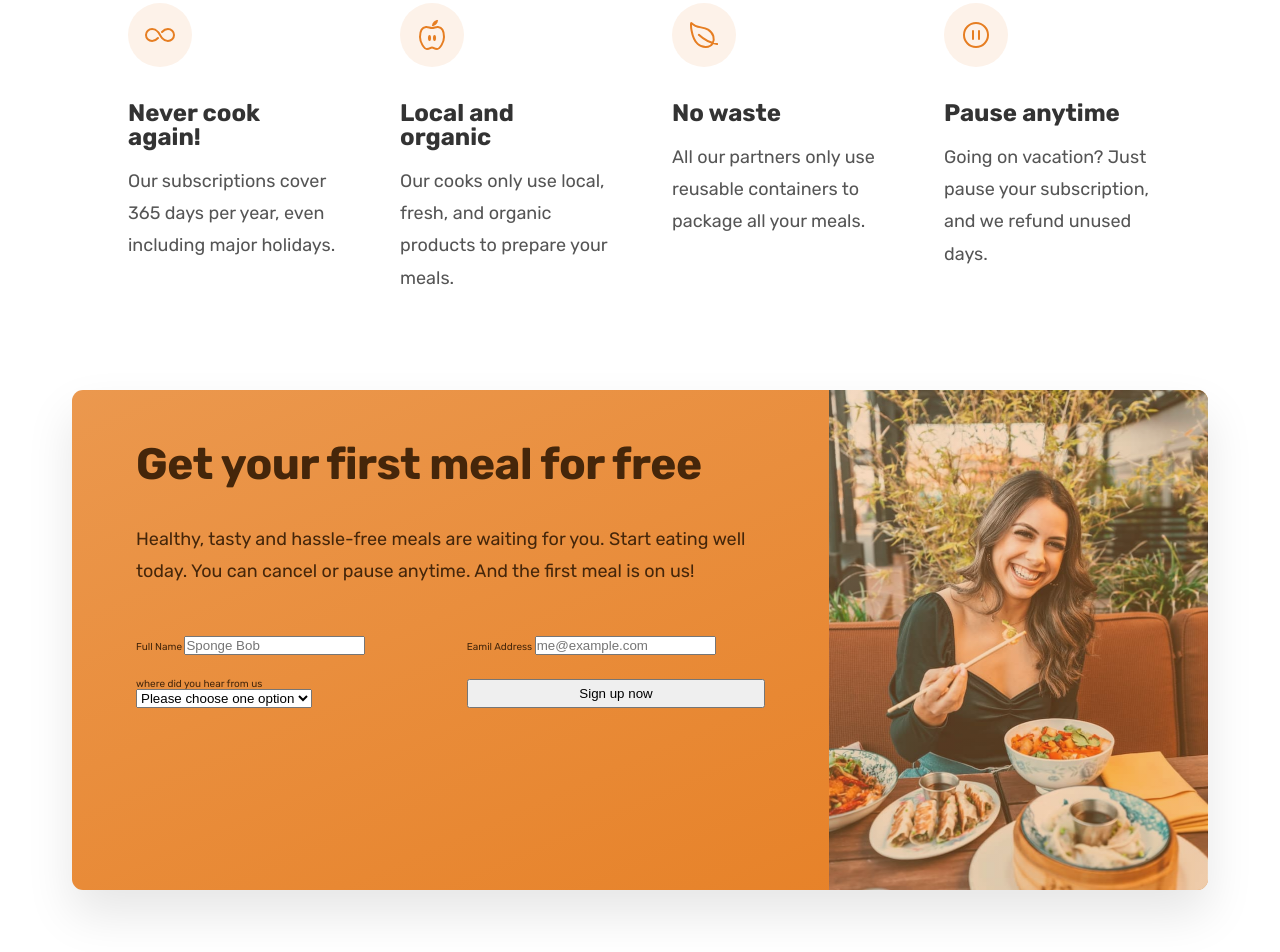
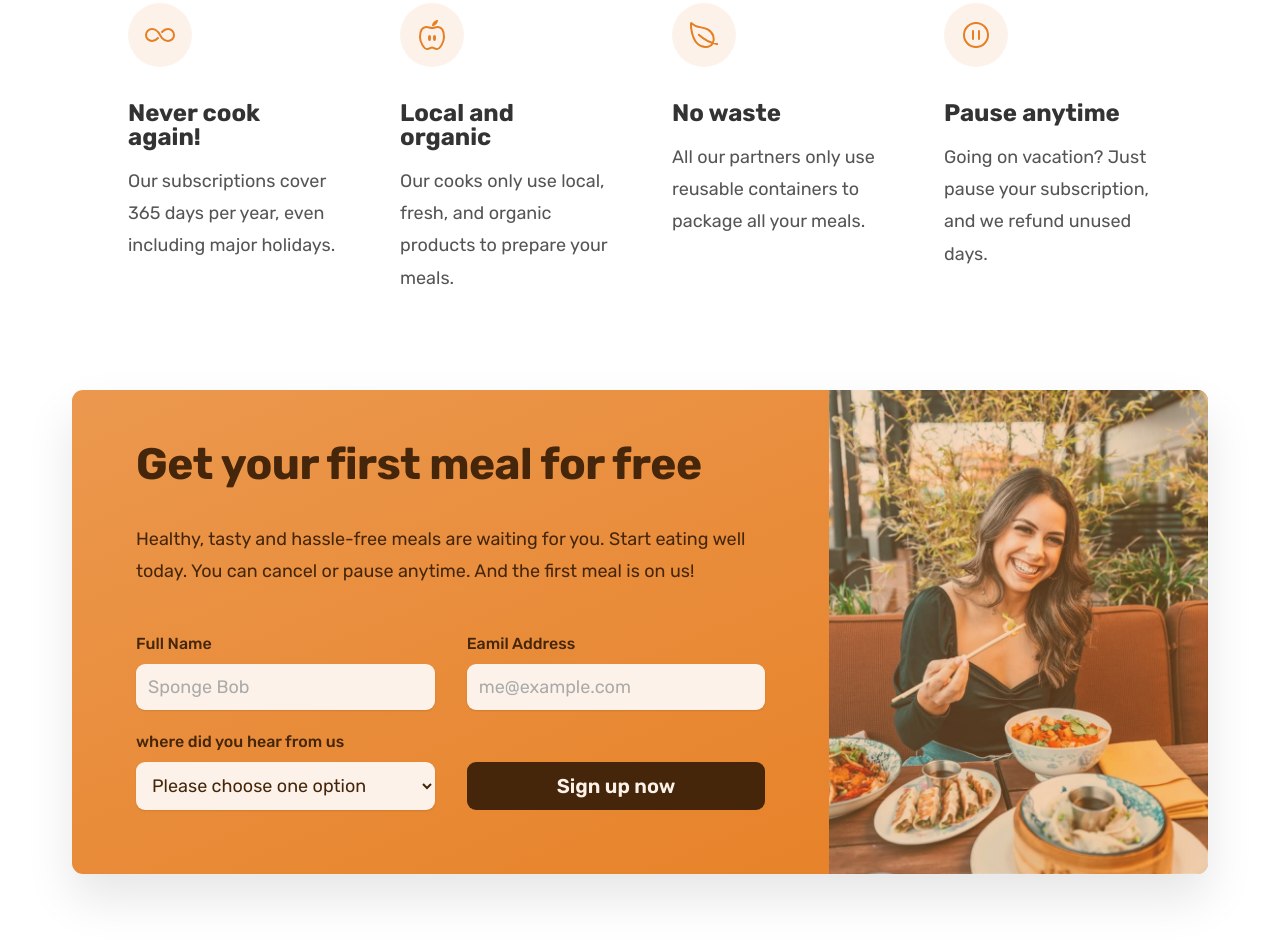
Before and after one commit to Genius4Lyf/omnifood, a plain HTML site: page index.html in a window 1280 px wide. Shown: the part 5576-6528 px from the top of the page. Drawn offline with nearby package versions, Linux system fonts and the light colour scheme.

Commit message:
Building the call to action part 3

```diff
--- a/css/general.css
+++ b/css/general.css
@@ -27,7 +27,7 @@
 
     use link to generate tints and shades https://maketintsandshades.com/
     Tints: #fdf2e9, #fae5d3, #e67e22
-    Shades: #cf711f
+    Shades: #cf711f, #45260a
     Accents:
     Greys: #555, #333, #6f6f6f (lightest grey allow on this)
 
@@ -91,6 +91,7 @@ body {
   margin-bottom: 3.2rem;
 }
 
+.btn,
 .btn:link,
 .btn:visited {
   display: inline-block;
@@ -99,6 +100,11 @@ body {
   padding: 1.6rem 3.2rem;
   border-radius: 9px;
   font-weight: 600;
+
+  /* Only necessary for .btn */
+  border: none;
+  cursor: pointer;
+  font-family: inherit;
 
   /* Transition property is always put on the original state */
   /* transition: background-color 0.3s; */
@@ -130,6 +136,20 @@ body {
 
   /* Trick to add border inside */
   box-shadow: inset 0 0 0 3px #fff;
+}
+
+.btn--form {
+  background-color: #45260a;
+  color: #fdf2e9;
+  align-self: end;
+  padding: 1.2rem;
+
+  transition: all 0.3s;
+}
+
+.btn--form:hover {
+  background-color: #fff;
+  color: #555;
 }
 
 .link:link,
@@ -249,6 +269,11 @@ strong {
   color: #e67e22;
 }
 
+*:focus {
+  outline: none;
+  box-shadow: 0 0 0 0.8rem rgb(230, 125, 34, 0.5);
+}
+
 /* HELPERS SETTINGS */
 .margin-bottom-md {
   margin-bottom: 4.8rem !important;
--- a/css/style.css
+++ b/css/style.css
@@ -490,8 +490,6 @@
 
   background-image: linear-gradient(to right bottom, #eb984e, #e67e22);
 
-  /* temp */
-  height: 50rem;
   overflow: hidden;
 }
 
@@ -528,3 +526,33 @@
   column-gap: 3.2rem;
   row-gap: 2.4rem;
 }
+
+.cta-form label {
+  display: block;
+  font-size: 1.6rem;
+  font-weight: 500;
+  margin-bottom: 1.2rem;
+}
+.cta-form input,
+.cta-form select {
+  width: 100%;
+  padding: 1.2rem;
+  font-size: 1.8rem;
+  font-family: inherit;
+  color: inherit;
+  border: none;
+  background-color: #fdf2e9;
+  border-radius: 9px;
+  box-shadow: 0 1px 2px rgba(0, 0, 0, 0.1);
+}
+
+.cta-form input::placeholder {
+  color: #aaa;
+}
+
+.cta *:focus {
+  /* outline: 4px dotted #e67e22;
+      outline-offset: 8px; */
+  outline: none;
+  box-shadow: 0 0 0 0.8rem rgb(253, 242, 233, 0.5);
+}
--- a/index.html
+++ b/index.html
@@ -583,7 +583,7 @@
                   </select>
                 </div>
 
-                <button class="btn">Sign up now</button>
+                <button class="btn btn--form">Sign up now</button>
               </form>
             </div>
             <div
```
